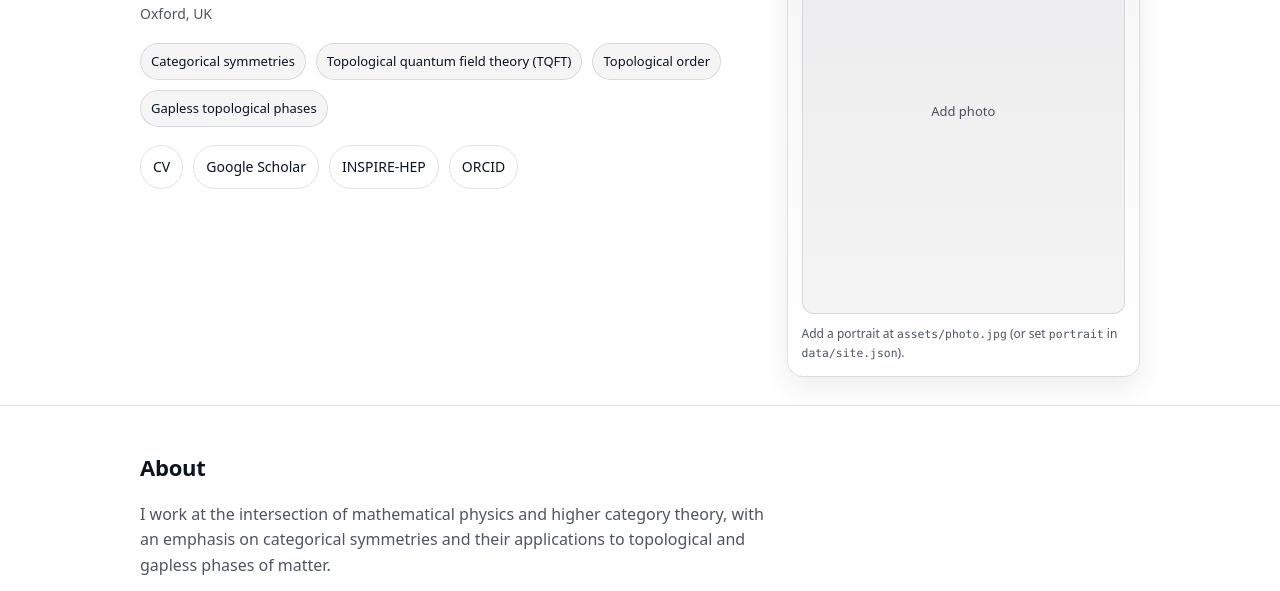
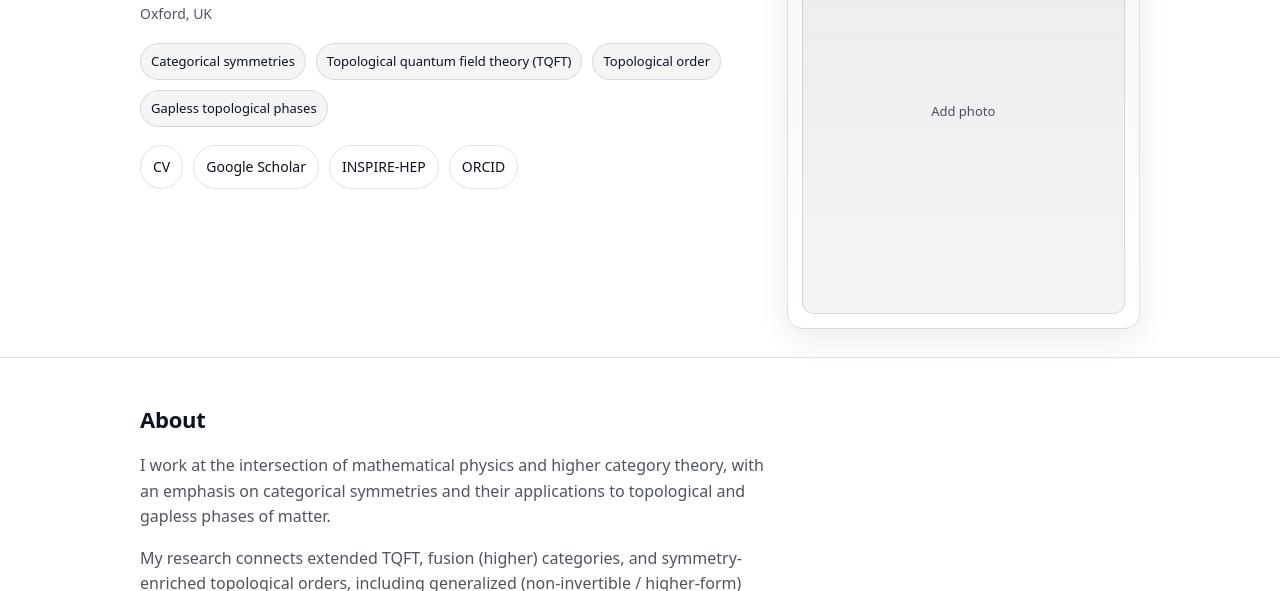
Before and after one commit to RuiWenZzZz/RuiWenZzZz.github.io, a plain HTML site: page index.html in a window 1280 px wide. Shown: the part 210-801 px from the top of the page. Drawn offline with Linux system fonts and the light colour scheme.

Commit message:
Update index.html

```diff
--- a/index.html
+++ b/index.html
@@ -40,9 +40,6 @@
         <div class="portrait">
           <div class="placeholder" aria-hidden="true">Add photo</div>
         </div>
-        <p class="portrait-caption">
-          Add a portrait at <code>assets/photo.jpg</code> (or set <code>portrait</code> in <code>data/site.json</code>).
-        </p>
       </div>
     </div>
   </header>
```
